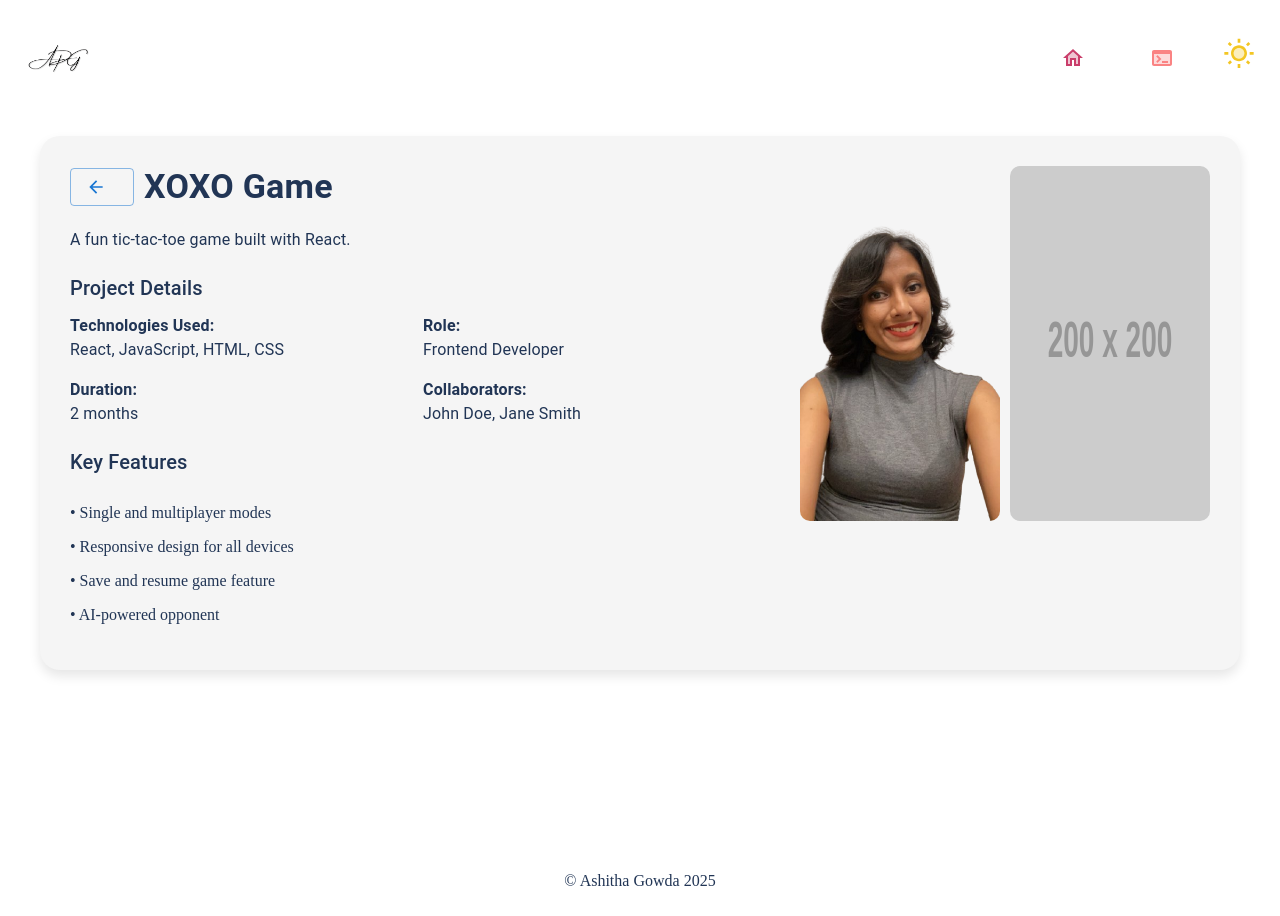
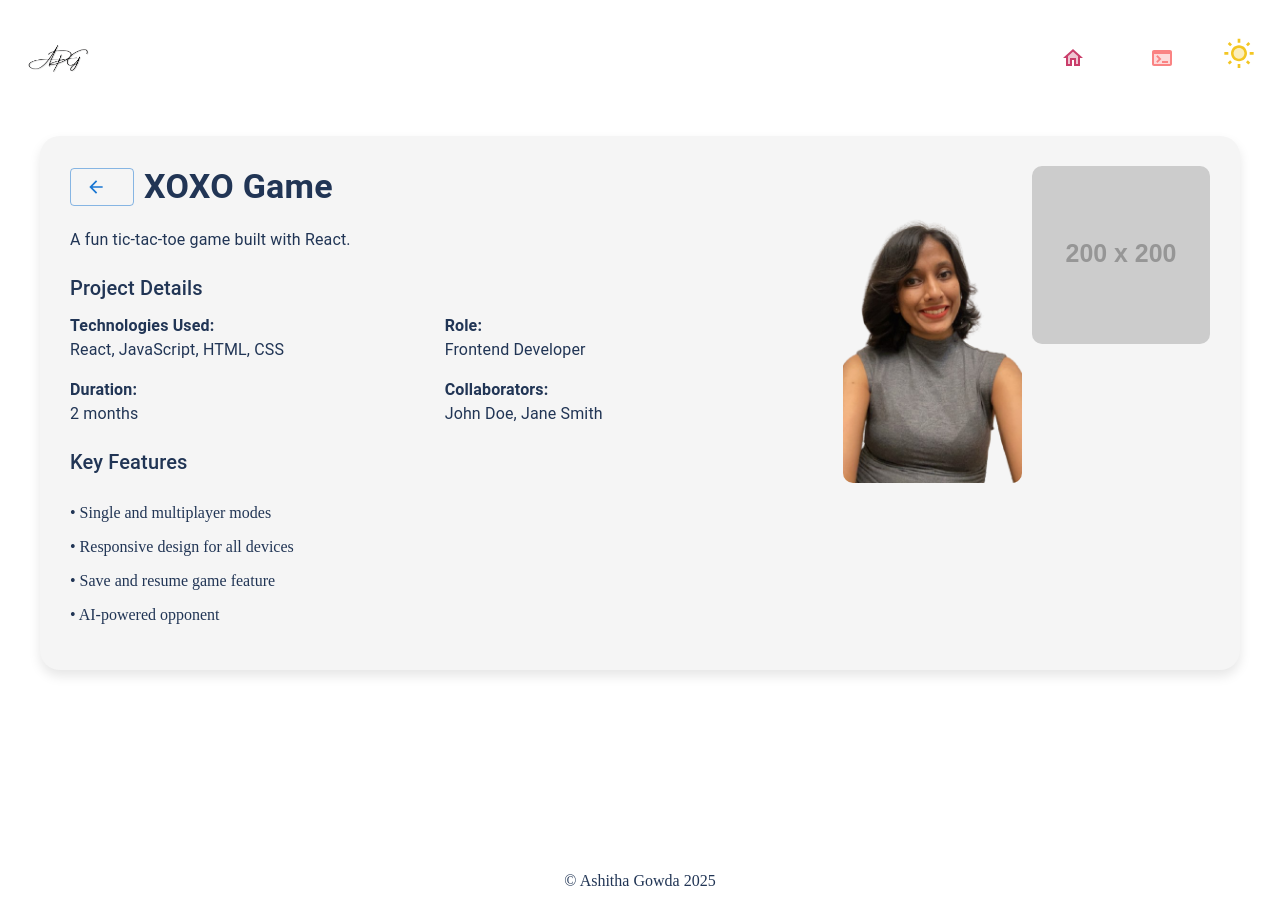
Before and after one commit to AshithaPGowda/portfolio, a Next.js app: page /projects in a window 1280 px wide. Both pictures are taken after a click on the element 197 px from the left and 328 px from the top of the page. Built offline with nearby package versions, Linux system fonts and the light colour scheme.

Commit message:
dynamic layout for images added

```diff
--- a/src/app/components/projects/projectLayout/mediaSection.js
+++ b/src/app/components/projects/projectLayout/mediaSection.js
@@ -1,16 +1,25 @@
 import React from "react";
-import { Box, Typography } from "@mui/material";
+import { Box } from "@mui/material";
 
 const MediaSection = ({ media }) => {
     if (!media || media.length === 0) return null;
+
+    // Determine the number of columns based on the number of media items
+    const getGridTemplateColumns = (mediaCount) => {
+        if (mediaCount <= 2) return "repeat(2, 1fr)"; // 1-2 items: 2 columns
+        if (mediaCount <= 4) return "repeat(2, 1fr)"; // 3-4 items: 2 columns
+        if (mediaCount <= 6) return "repeat(3, 1fr)"; // 5-6 items: 3 columns
+        if (mediaCount <= 9) return "repeat(3, 1fr)"; // 7-9 items: 3 columns
+        return "repeat(4, 1fr)"; // 10+ items: 4 columns
+    };
 
     return (
         <Box>
             <Box
                 style={{
-                    display: "flex",
-                    gap: "10px",
-                    overflowX: "auto",
+                    display: "grid", // Use CSS Grid for layout
+                    gridTemplateColumns: getGridTemplateColumns(media.length), // Adaptive number of columns
+                    gap: "10px", // Gap between grid items
                 }}
             >
                 {media.map((item, index) => (
@@ -19,9 +28,10 @@ const MediaSection = ({ media }) => {
                         src={item}
                         alt={`Project media ${index + 1}`}
                         style={{
-                            width: "200px",
+                            width: "100%", // Fit image within its grid cell
                             height: "auto",
                             borderRadius: "10px",
+                            objectFit: "cover", // Maintain aspect ratio
                         }}
                     />
                 ))}
```
